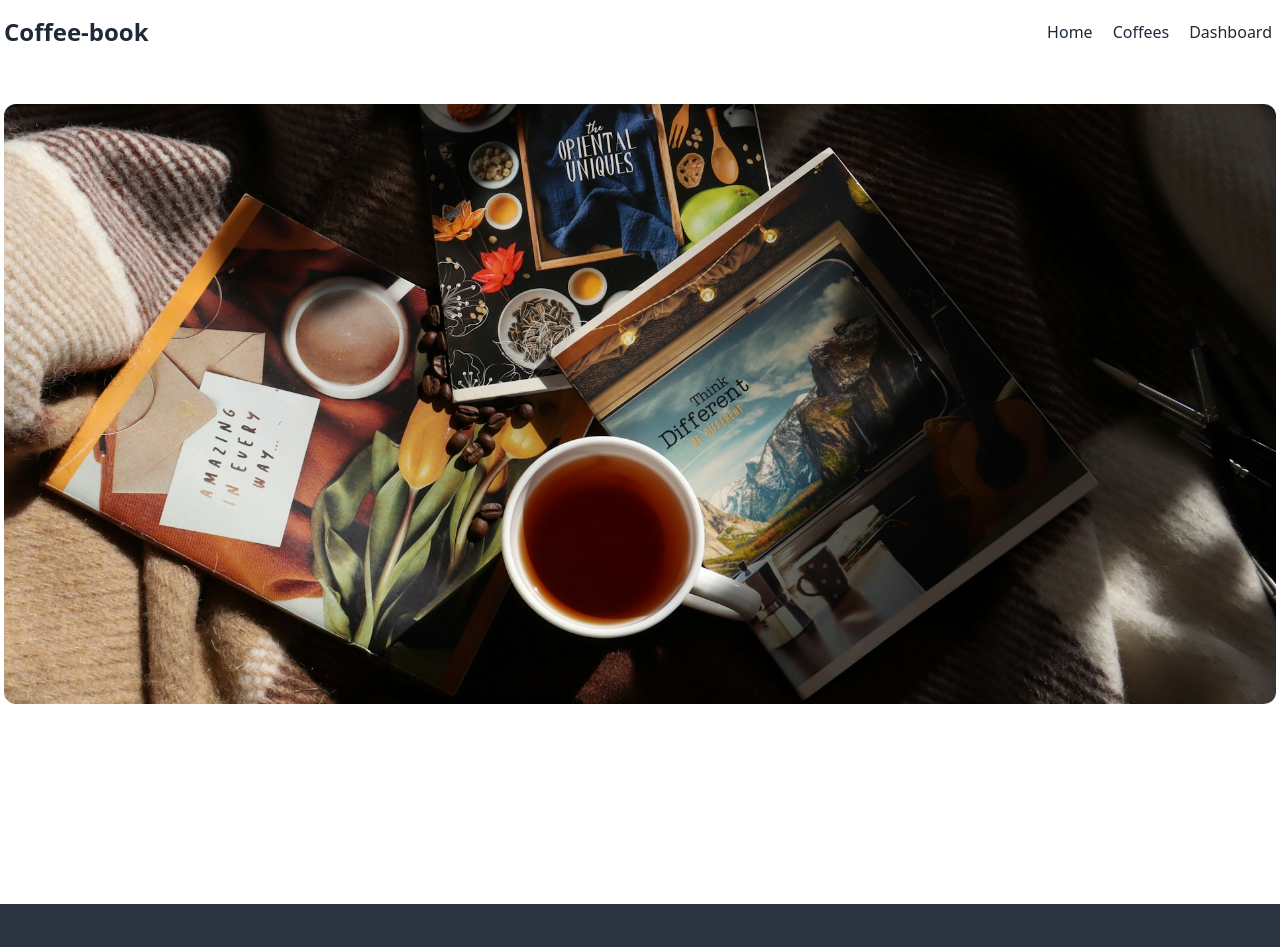
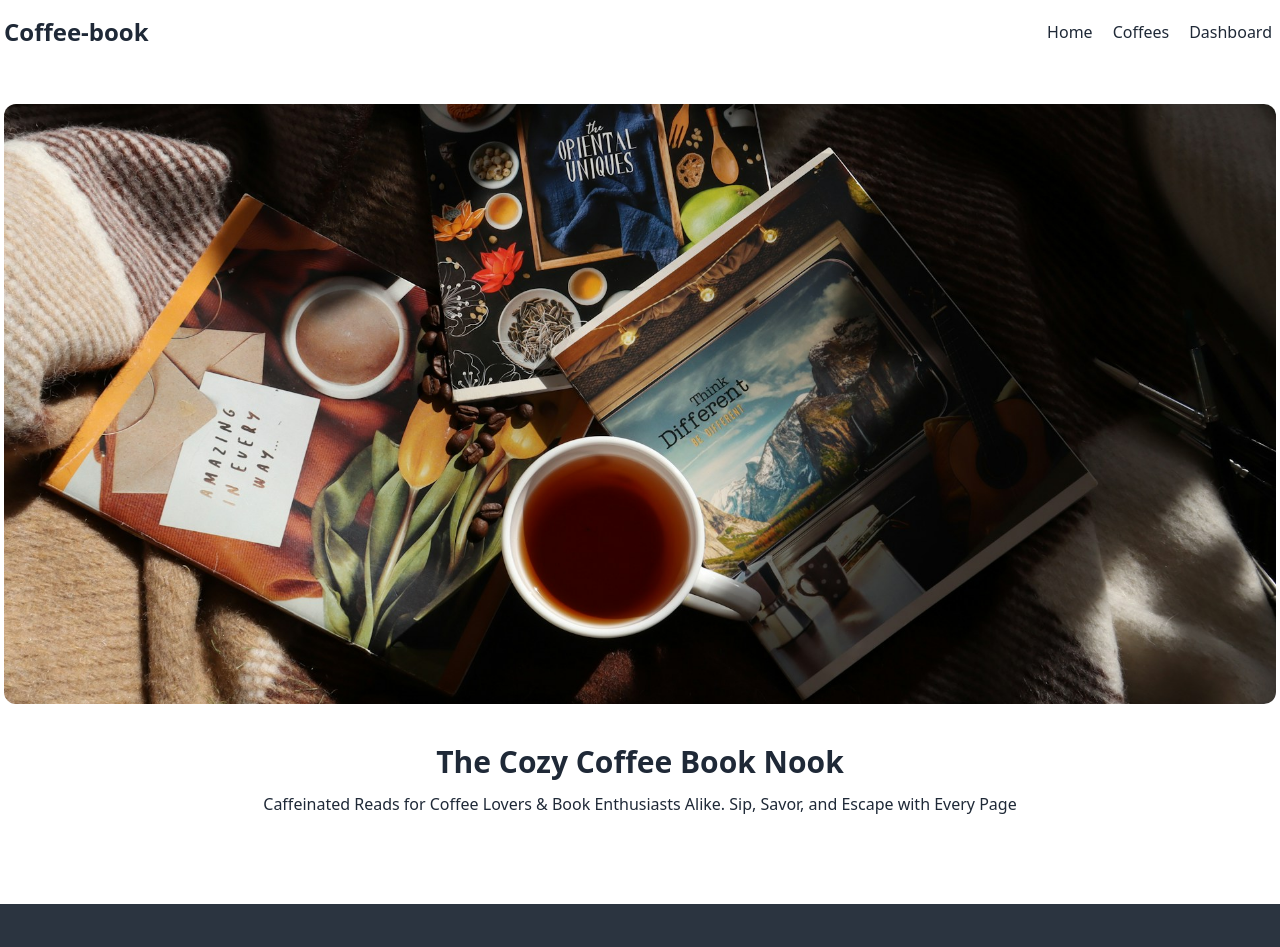
Before and after one commit to maruf-git/cofee-book, a React (Vite) app: page / in a window 1280 px wide. Shown: the top 947 px of the page. Built offline with nearby package versions, Linux system fonts and the light colour scheme.

Commit message:
added reuseable heading component

```diff
--- a/src/components/Banner.jsx
+++ b/src/components/Banner.jsx
@@ -1,4 +1,4 @@
-import React from 'react';
+
 import bannerImg from "../assets/banner.jpg"
 const Banner = () => {
     return (
--- a/src/components/Coffees.jsx
+++ b/src/components/Coffees.jsx
@@ -1,4 +1,4 @@
-import React from 'react';
+
 
 const Coffees = () => {
     return (
--- a/src/components/Dashboard.jsx
+++ b/src/components/Dashboard.jsx
@@ -1,4 +1,4 @@
-import React from 'react';
+
 
 const Dashboard = () => {
     return (
--- a/src/components/Footer.jsx
+++ b/src/components/Footer.jsx
@@ -1,4 +1,4 @@
-import React from 'react';
+
 
 const Footer = () => {
     return (
--- /dev/null
+++ b/src/components/Heading.jsx
@@ -0,0 +1,12 @@
+
+
+const Heading = ({title,subtitle}) => {
+    return (
+        <div className="text-center mb-10">
+            <h1 className="text-3xl font-bold mb-3">{title}</h1>
+            <p className="">{subtitle}</p>
+        </div>
+    );
+};
+
+export default Heading;
--- a/src/components/Home.jsx
+++ b/src/components/Home.jsx
@@ -1,10 +1,12 @@
-import React from 'react';
+
 import Banner from './banner';
+import Heading from './Heading';
 
 const Home = () => {
     return (
         <div >
           <Banner></Banner>
+          <Heading title={'The Cozy Coffee Book Nook'} subtitle={'Caffeinated Reads for Coffee Lovers & Book Enthusiasts Alike. Sip, Savor, and Escape with Every Page'}></Heading>
         </div>
     );
 };
--- a/src/components/Navbar.jsx
+++ b/src/components/Navbar.jsx
@@ -1,4 +1,4 @@
-import React from 'react';
+
 import { Link, NavLink } from 'react-router-dom';
 
 const Navbar = () => {
--- a/src/layouts/MainLayout.jsx
+++ b/src/layouts/MainLayout.jsx
@@ -1,4 +1,4 @@
-import React from 'react';
+
 import Navbar from '../components/Navbar';
 import Footer from '../components/Footer';
 import { Outlet } from 'react-router-dom';
```
